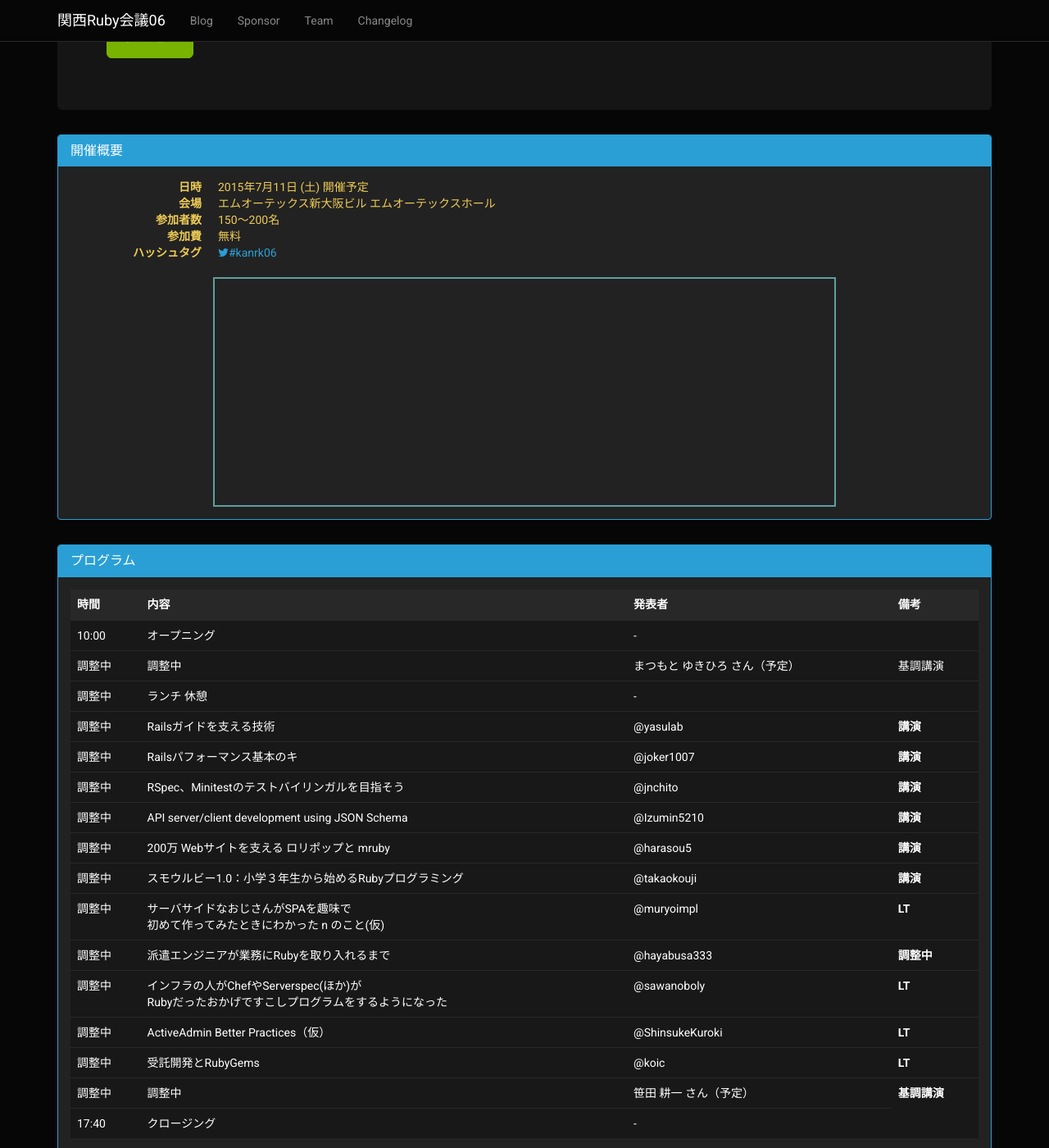
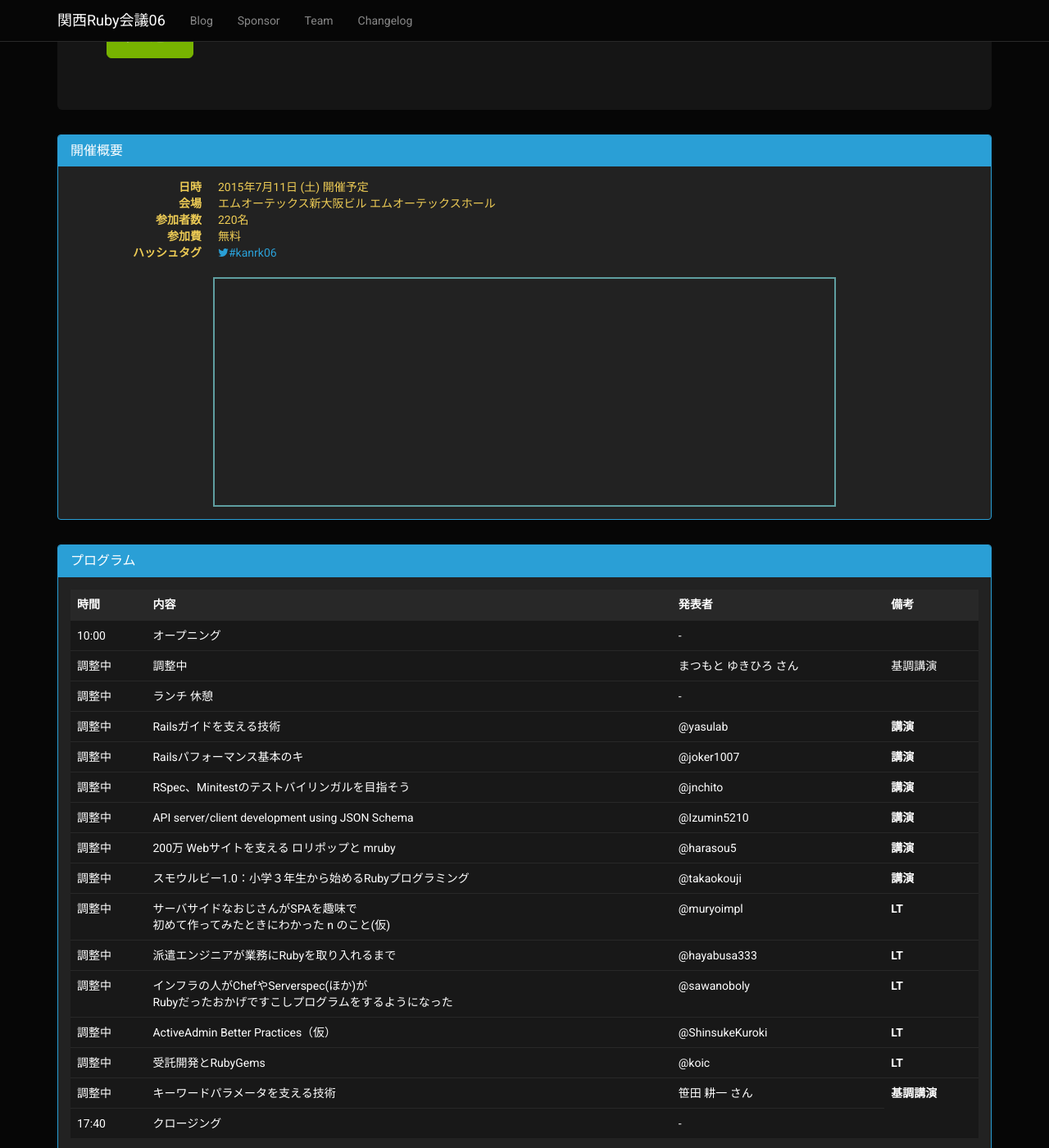
Before and after one commit to rubykansai/kansai06, a Jekyll site: the page built from index.html, in a window 1280 px wide and 1400 px high, scrolled down 725 px. Shown: the whole window at 82% size. Built offline with Jekyll 4.4.1, drawn with Linux system fonts in a browser that asks for light colours; nearby versions of some CDN libraries.

Commit message:
Fix index.html

```diff
--- a/index.html
+++ b/index.html
@@ -37,7 +37,7 @@ title:  Overview
           <dt>会場</dt>
           <dd>エムオーテックス新大阪ビル エムオーテックスホール</dd>
           <dt>参加者数</dt>
-          <dd>150～200名</dd>
+          <dd>220名</dd>
           <dt>参加費</dt>
           <dd>無料</dd>
           <dt>ハッシュタグ</dt>
@@ -76,7 +76,7 @@ title:  Overview
             <tr>
               <td>調整中</td>
               <td>調整中</td>
-              <td>まつもと ゆきひろ さん（予定）</td>
+              <td>まつもと ゆきひろ さん</td>
               <td>基調講演</td>
             </tr>
             <tr>
@@ -131,7 +131,7 @@ title:  Overview
               <td>調整中</td>
               <td>派遣エンジニアが業務にRubyを取り入れるまで </td>
               <td>@hayabusa333</td>
-              <th>調整中</th>
+              <th>LT</th>
             </tr>
             <tr>
               <td>調整中</td>
@@ -153,8 +153,8 @@ title:  Overview
             </tr>
             <tr>
               <td>調整中</td>
-              <td>調整中</td>
-              <td>笹田 耕一 さん（予定）</td>
+              <td>キーワードパラメータを支える技術</td>
+              <td>笹田 耕一 さん</td>
               <th>基調講演</th>
             </tr>
             <tr>
```
